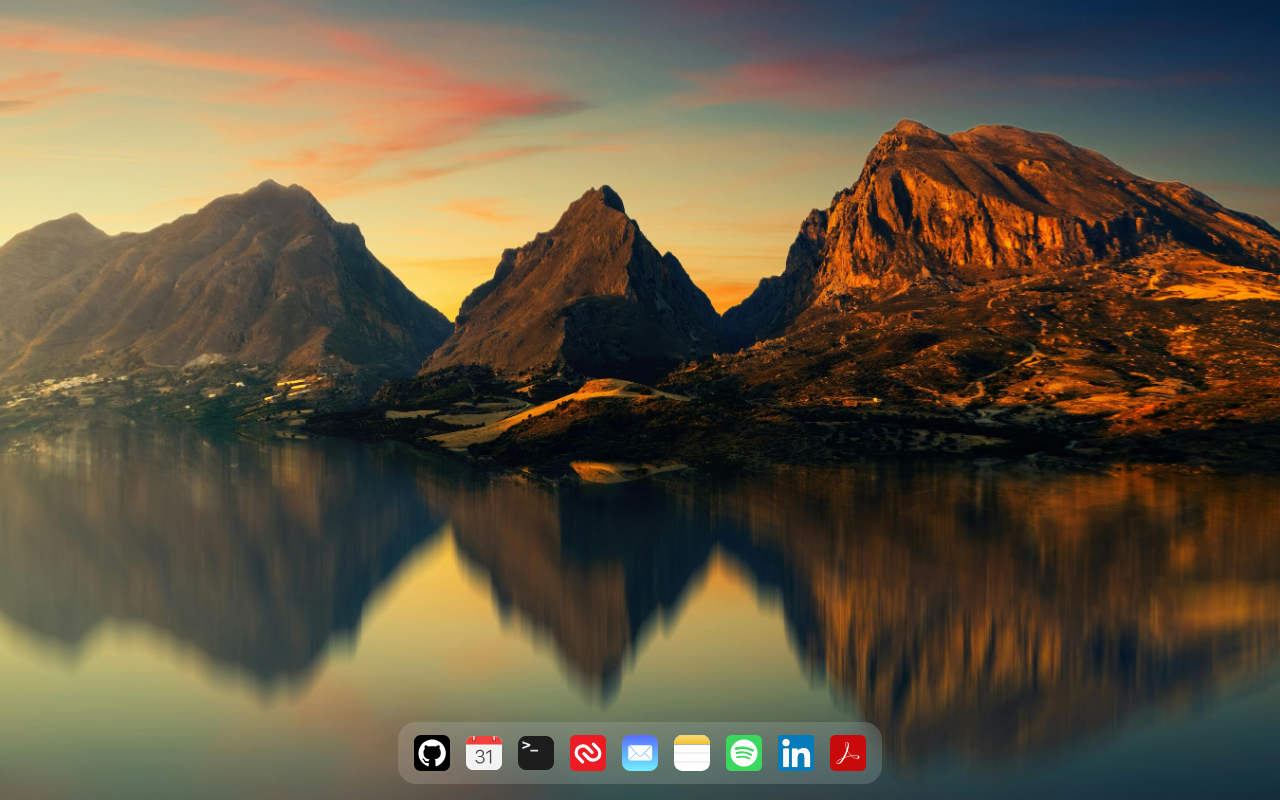
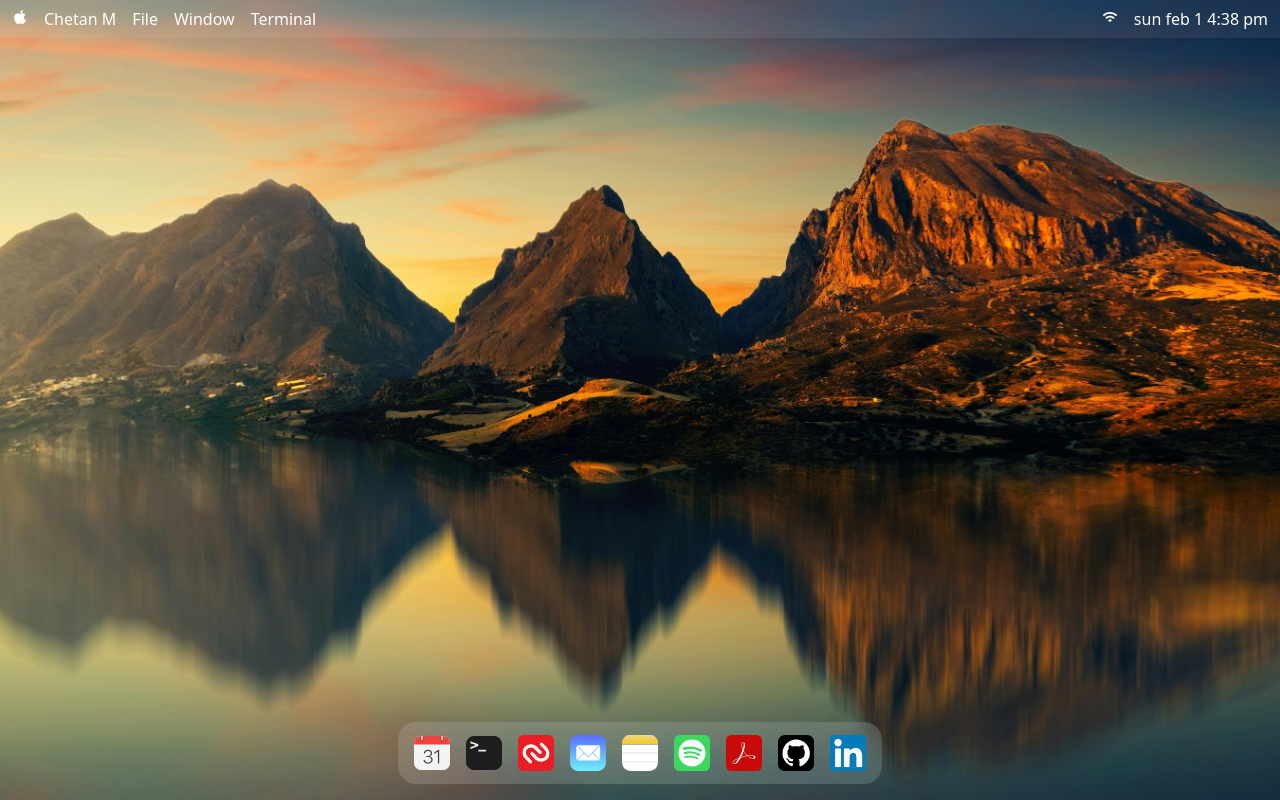
Before and after one commit to chetan-m25/Macfolio, a React (Vite) app: page / in a window 1280 px wide. Built offline with nearby package versions, Linux system fonts and the light colour scheme.

Commit message:
navbar-implemented

```diff
--- a/src/App.jsx
+++ b/src/App.jsx
@@ -1,10 +1,12 @@
 import { useState } from "react";
 import "./app.scss";
 import Dock from "./components/Dock";
+import Nav from "./components/Nav";
 
 function App() {
   return (
     <main>
+      <Nav />
       <Dock />
     </main>
   );
--- /dev/null
+++ b/src/components/DateTime.jsx
@@ -0,0 +1,33 @@
+import React, { useState, useEffect } from "react";
+
+const DateTime = () => {
+  const [dateTime, setDateTime] = useState("");
+
+  useEffect(() => {
+    const updateDateTime = () => {
+      const now = new Date();
+      const formattedDateTime = now
+        .toLocaleString("en-US", {
+          weekday: "short",
+          month: "short",
+          day: "numeric",
+          hour: "numeric",
+          minute: "2-digit",
+          hour12: true,
+        })
+        .toLowerCase()
+        .replace(/,/g, "");
+
+      setDateTime(formattedDateTime);
+    };
+
+    updateDateTime();
+    const interval = setInterval(updateDateTime, 1000);
+
+    return () => clearInterval(interval);
+  }, []);
+
+  return <div>{dateTime}</div>;
+};
+
+export default DateTime;
--- a/src/components/Dock.jsx
+++ b/src/components/Dock.jsx
@@ -4,9 +4,6 @@
 const Dock = () => {
   return (
     <footer className="dock">
-      <div className="icon github">
-        <img src="/public/doc-icons/github.svg" alt="" />
-      </div>
       <div className="icon calender">
         <img src="/public/doc-icons/calender.svg" alt="" />
       </div>
@@ -25,11 +22,14 @@
       <div className="icon spotify">
         <img src="/public/doc-icons/spotify.svg" alt="" />
       </div>
+      <div className="icon pdf">
+        <img src="/public/doc-icons/pdf.svg" alt="" />
+      </div>
+      <div className="icon github">
+        <img src="/public/doc-icons/github.svg" alt="" />
+      </div>
       <div className="icon linkedin">
         <img src="/public/doc-icons/linkedin.svg" alt="" />
-      </div>
-      <div className="icon pdf">
-        <img src="/public/doc-icons/pdf.svg" alt="" />
       </div>
     </footer>
   );
--- /dev/null
+++ b/src/components/Nav.jsx
@@ -0,0 +1,40 @@
+import React from "react";
+import "./nav.scss";
+import DateTime from "./DateTime";
+
+const Nav = () => {
+  return (
+    <nav>
+      <div className="left">
+        <div className="apple-icon">
+          <img src="/public/nav-icons/apple.svg" alt="" />
+        </div>
+        <div className="nav-item">
+          <p>Chetan M</p>
+        </div>
+        <div className="nav-item">
+          <p>File</p>
+        </div>
+        <div className="nav-item">
+          <p>Window</p>
+        </div>
+        <div className="nav-item">
+          <p>Terminal</p>
+        </div>
+        <div className="nav-item">
+          <p></p>
+        </div>
+      </div>
+      <div className="right">
+        <div className="nav-icon">
+          <img src="/public/nav-icons/wifi.svg" alt="" />
+        </div>
+        <div className="nav-item">
+          <DateTime />
+        </div>
+      </div>
+    </nav>
+  );
+};
+
+export default Nav;
--- /dev/null
+++ b/src/components/nav.scss
@@ -0,0 +1,30 @@
+nav {
+  width: 100%;
+  color: white;
+  padding-inline: 0.75rem;
+  padding-block: 0.5rem;
+  background-color: rgba(255, 255, 255, 0.08);
+  backdrop-filter: blur(5px);
+
+  display: flex;
+  justify-content: space-between;
+
+  font-family:
+    system-ui,
+    -apple-system,
+    BlinkMacSystemFont,
+    "Segoe UI",
+    Roboto,
+    Oxygen,
+    Ubuntu,
+    Cantarell,
+    "Open Sans",
+    "Helvetica Neue",
+    sans-serif;
+
+  .left,
+  .right {
+    display: flex;
+    gap: 1rem;
+  }
+}
```
Also changed, not shown: public/nav-icons/apple.svg (added), public/nav-icons/wifi.svg (added).
